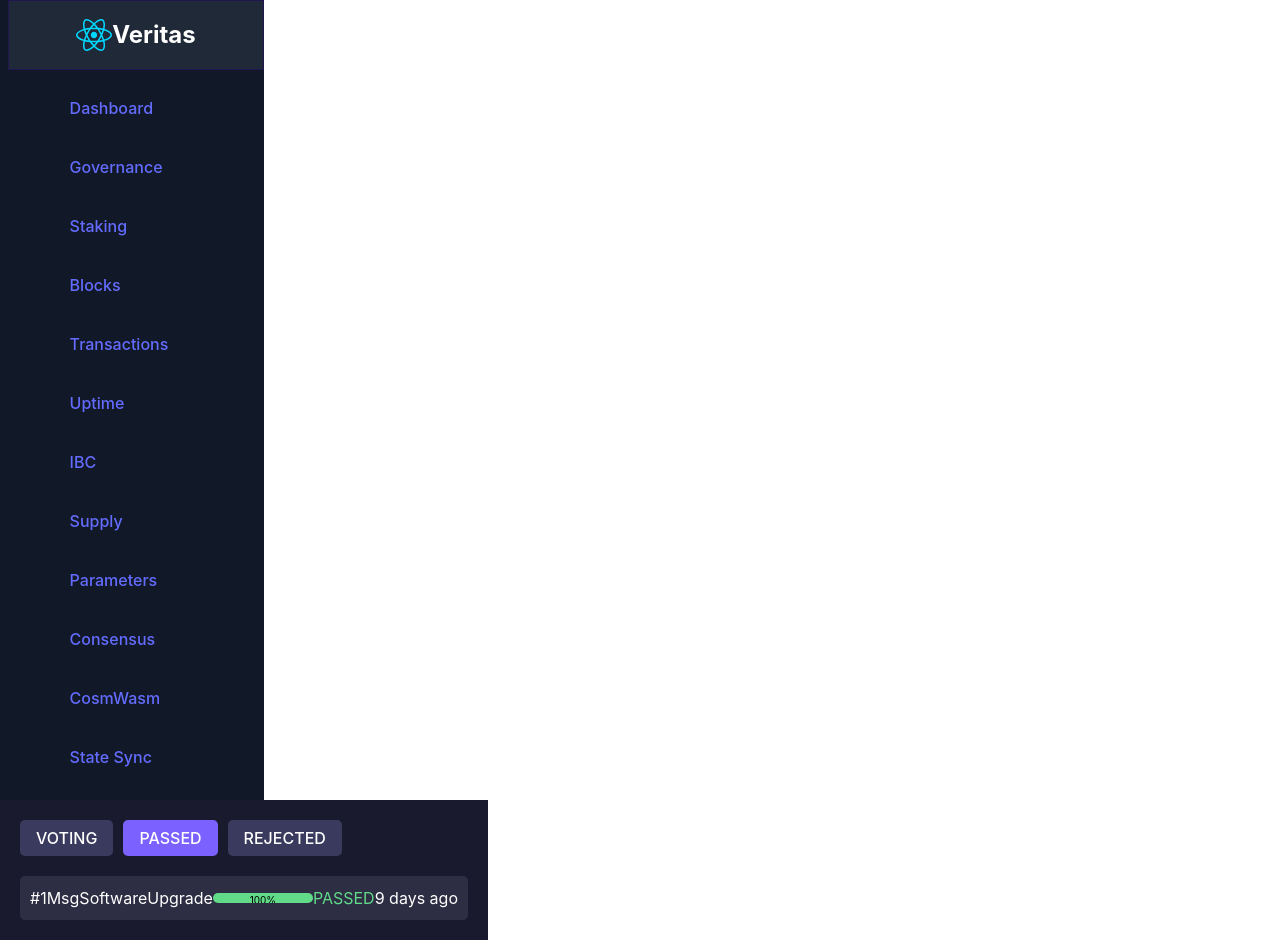
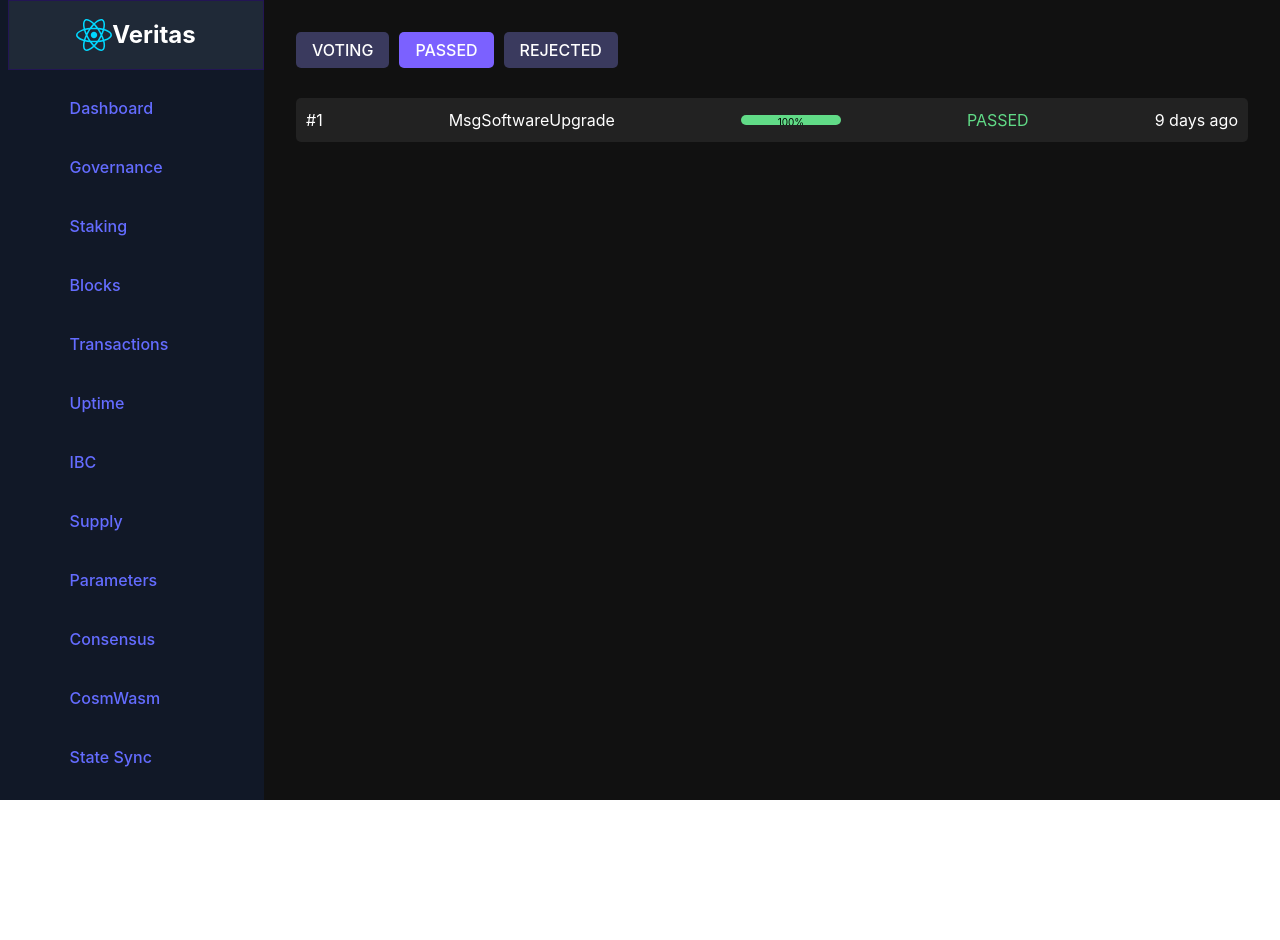
Before and after one commit to emrecura8/veritas-frontend, a React (Vite) app in the folder veritas-frontend/: page /governance in a window 1280 px wide. After the commit the page ends 800 px from the top, so only its background shows below. Built offline with nearby package versions, Linux system fonts and the light colour scheme.

Commit message:
shifted layout

```diff
--- a/veritas-frontend/src/App.jsx
+++ b/veritas-frontend/src/App.jsx
@@ -1,17 +1,18 @@
 import React from 'react';
 import { BrowserRouter, Routes, Route } from 'react-router-dom';
 import Sidebar from './components/Sidebar';
-import Governance from './components/Governance/Governance'; // Import Governance component
+import Governance from './components/Governance/Governance';
 
 function App() {
   return (
     <BrowserRouter>
-      <div className="flex">
+      {/* Flex container for layout */}
+      <div style={{ display: 'flex', height: '100vh', width: '100vw' }}>
         {/* Sidebar */}
         <Sidebar />
 
         {/* Main Content */}
-        <div className="flex-1 bg-gray-100 p-4">
+        <div style={{ flex: 1, padding: '1rem', overflowY: 'auto', backgroundColor: '#111', color: 'white' }}>
           <Routes>
             <Route path="/" element={<h1 className="text-2xl font-bold">Dashboard</h1>} />
             <Route path="/governance" element={<Governance />} />
--- a/veritas-frontend/src/theme/Governance.css
+++ b/veritas-frontend/src/theme/Governance.css
@@ -1,8 +1,12 @@
 .governance-container {
-    padding: 20px;
-    background-color: #1a1a2e;
-    color: #ffffff;
-  }
+  display: flex;
+  flex-direction: column;
+  height: 100%;
+  padding: 1rem;
+  background-color: #111;
+  color: white;
+  box-sizing: border-box;
+}
 
   .proposal-list {
     display: flex;
--- a/veritas-frontend/src/theme/ProposalItem.css
+++ b/veritas-frontend/src/theme/ProposalItem.css
@@ -3,9 +3,13 @@
   align-items: center;
   justify-content: space-between;
   padding: 10px;
-    background-color: #2d2d44;
+  margin: 10px 0;
+  background-color: #222;
   border-radius: 5px;
+  width: 100%;
+  box-sizing: border-box;
 }
+
 
   .status.passed {
     color: #61db87;
```
Lines whose indentation alone changed are shown as unchanged.
